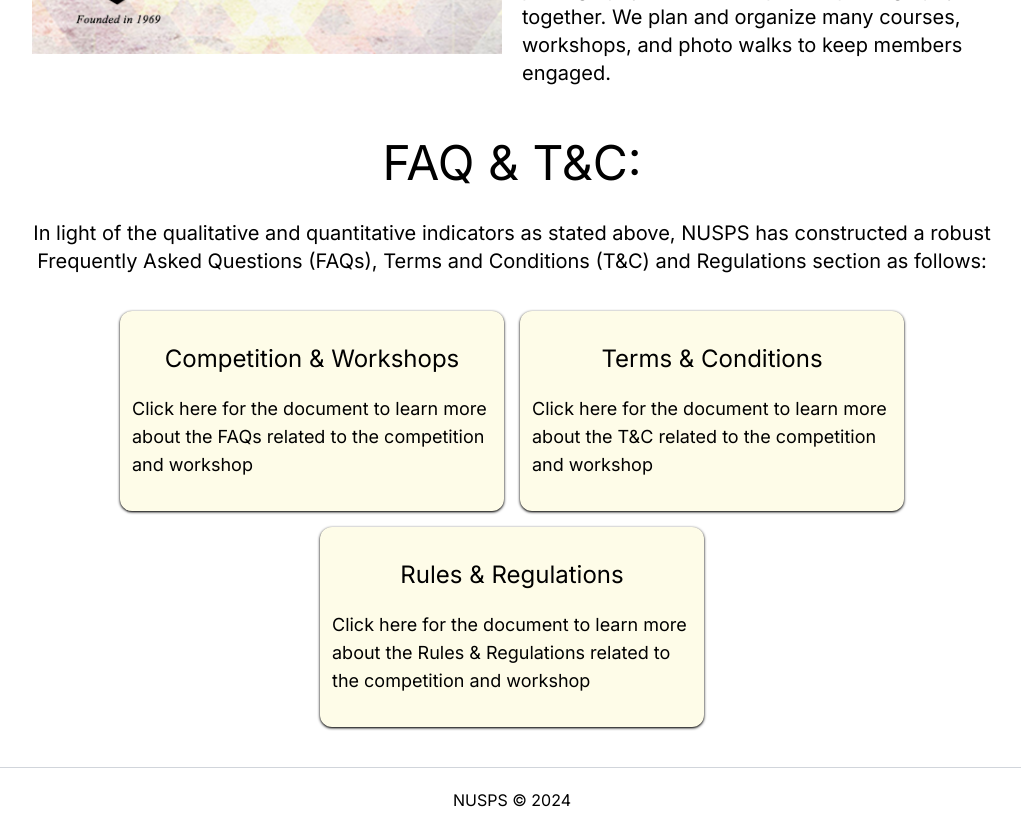
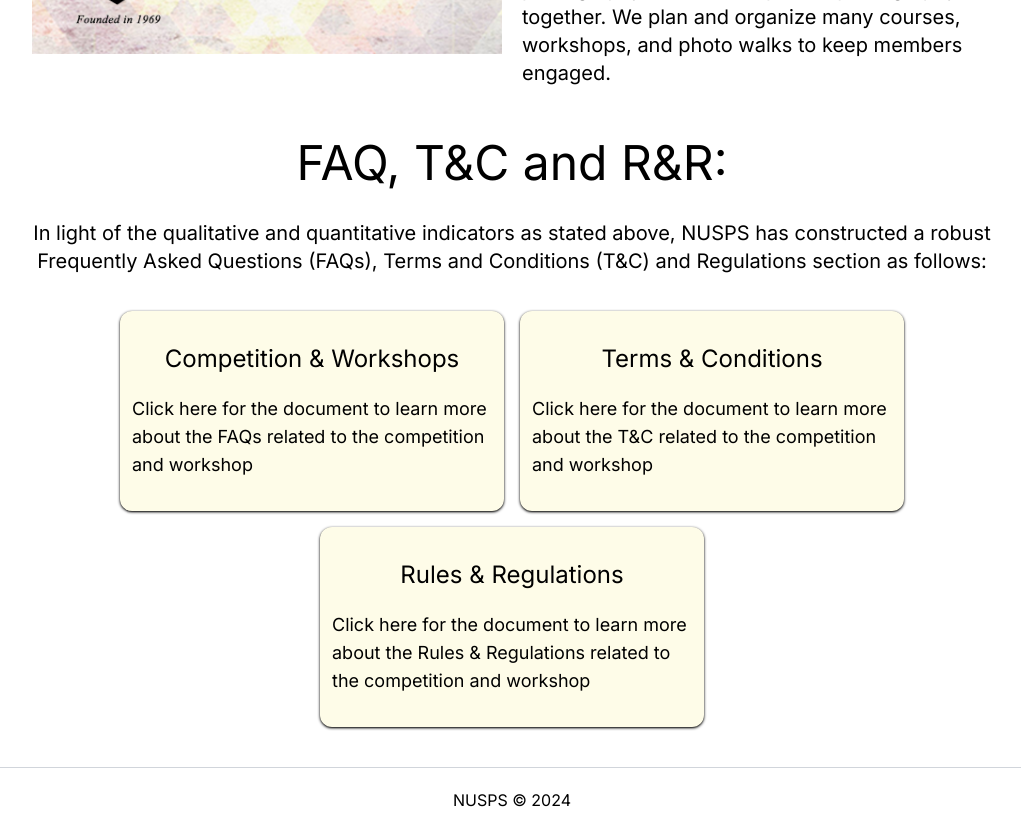
Before and after one commit to tanshiyu1999/montage2024, a Next.js app: page / in a window 1280 px wide. Shown: the part 8340-9172 px from the top of the page, without its empty margins (128-1149 px from the left). Built offline with nearby package versions, Linux system fonts and the light colour scheme.

Commit message:
Fix typo

```diff
--- a/app/ui/faq.js
+++ b/app/ui/faq.js
@@ -10,7 +10,7 @@ import FaqWorkshop from "./modals/faq-workshop";
 export default function Faq() {
   return (
     <div className="flex flex-col items-center px-5" id="FAQ">
-      <h1 className="text-5xl my-3">FAQ & T&C:</h1>
+      <h1 className="text-5xl my-3">FAQ, T&C and R&R:</h1>
       <p className="max-w-[1100px] text-xl mb-7 mt-5 text-center px-5">In light of the qualitative and quantitative indicators as stated above, NUSPS has constructed a robust Frequently Asked Questions (FAQs), Terms and Conditions (T&C) and Regulations section as follows:</p>
       <div className="flex flex-row flex-wrap min-w-96 max-w-[85%] items-center justify-center">
         <a href="https://montage2024.vercel.app/faq.pdf" target="_blank">
```
